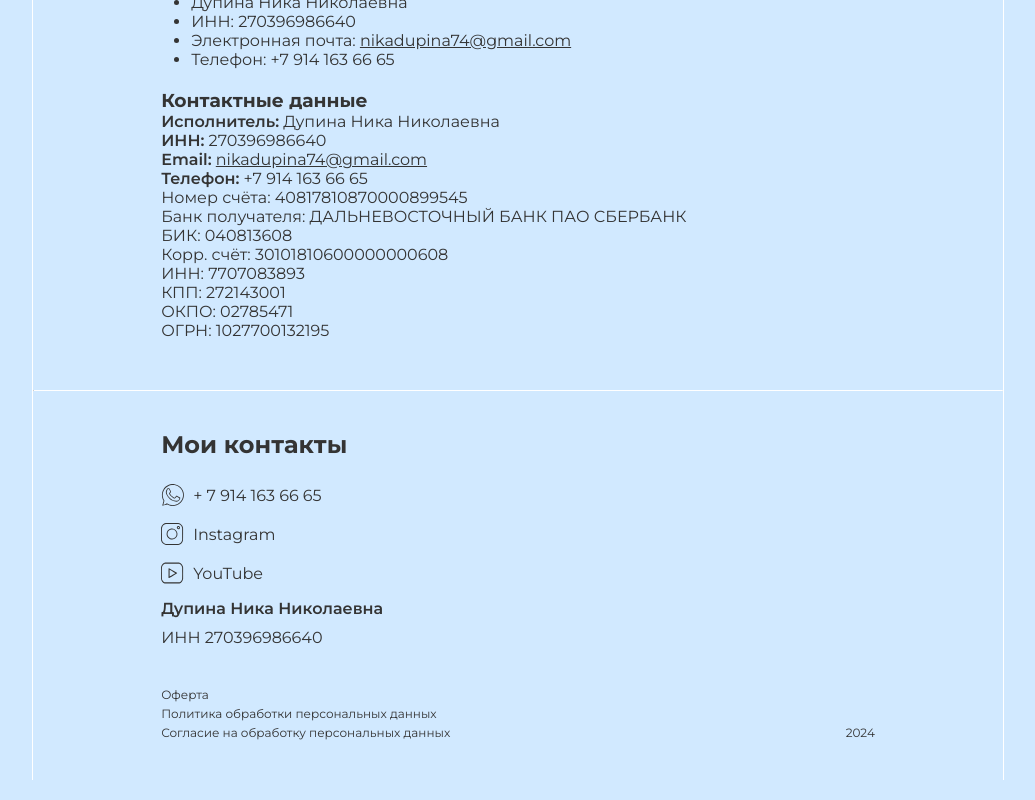
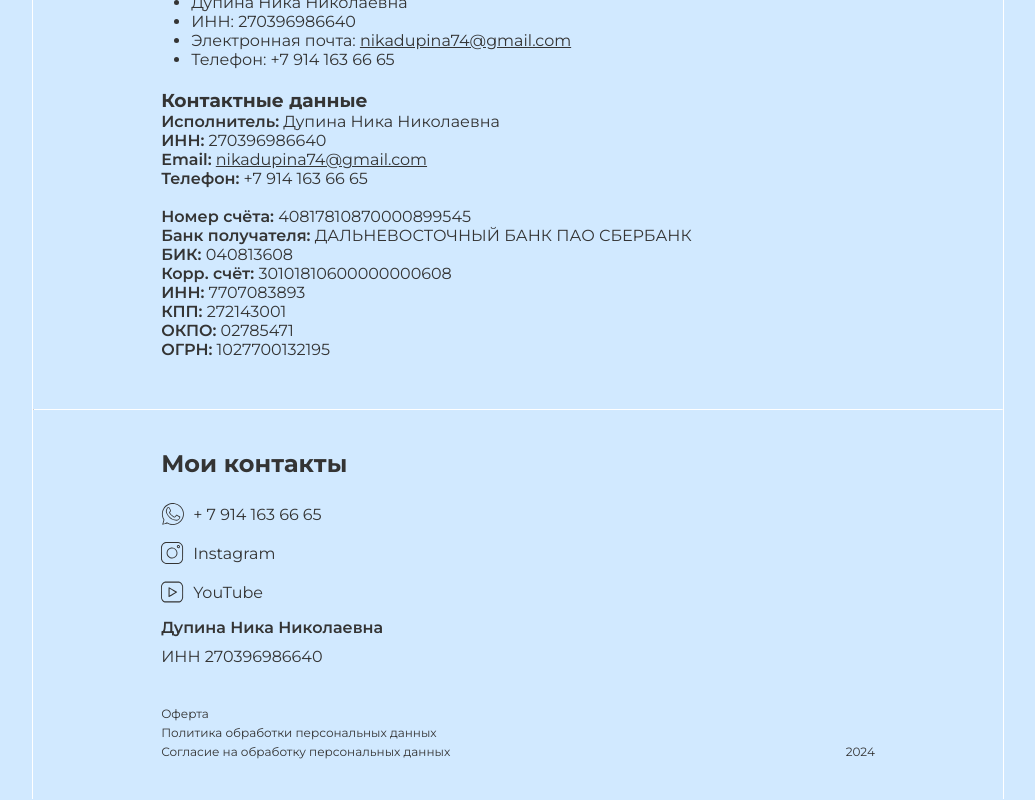
Before and after one commit to pavloging/nikassdgym, a React (Vite) app in the folder client/: page /offerta in a window 1280 px wide. Shown: the part 4620-5420 px from the top of the page, without its empty margins (122-1157 px from the left). Built offline with nearby package versions, Linux system fonts and the light colour scheme.

Commit message:
Update Offerta.tsx

```diff
--- a/client/src/pages/Offerta.tsx
+++ b/client/src/pages/Offerta.tsx
@@ -117,14 +117,16 @@ const Offerta: FC = () => {
             <p><b>Email:</b> <a href="mailto:nikadupina74@gmail.com">nikadupina74@gmail.com</a></p>
             <p><b>Телефон:</b> +7 914 163 66 65</p>
 
-            <p>Номер счёта: 40817810870000899545</p>
-            <p>Банк получателя: ДАЛЬНЕВОСТОЧНЫЙ БАНК ПАО СБЕРБАНК</p>
-            <p>БИК: 040813608</p>
-            <p>Корр. счёт: 30101810600000000608</p>
-            <p>ИНН: 7707083893</p>
-            <p>КПП: 272143001</p>
-            <p>ОКПО: 02785471</p>
-            <p>ОГРН: 1027700132195</p>
+            <br />
+
+            <p><b>Номер счёта:</b> 40817810870000899545</p>
+            <p><b>Банк получателя:</b> ДАЛЬНЕВОСТОЧНЫЙ БАНК ПАО СБЕРБАНК</p>
+            <p><b>БИК:</b> 040813608</p>
+            <p><b>Корр. счёт:</b> 30101810600000000608</p>
+            <p><b>ИНН:</b> 7707083893</p>
+            <p><b>КПП:</b> 272143001</p>
+            <p><b>ОКПО:</b> 02785471</p>
+            <p><b>ОГРН:</b> 1027700132195</p>
         </ContentContainer>
     );
 };
```
